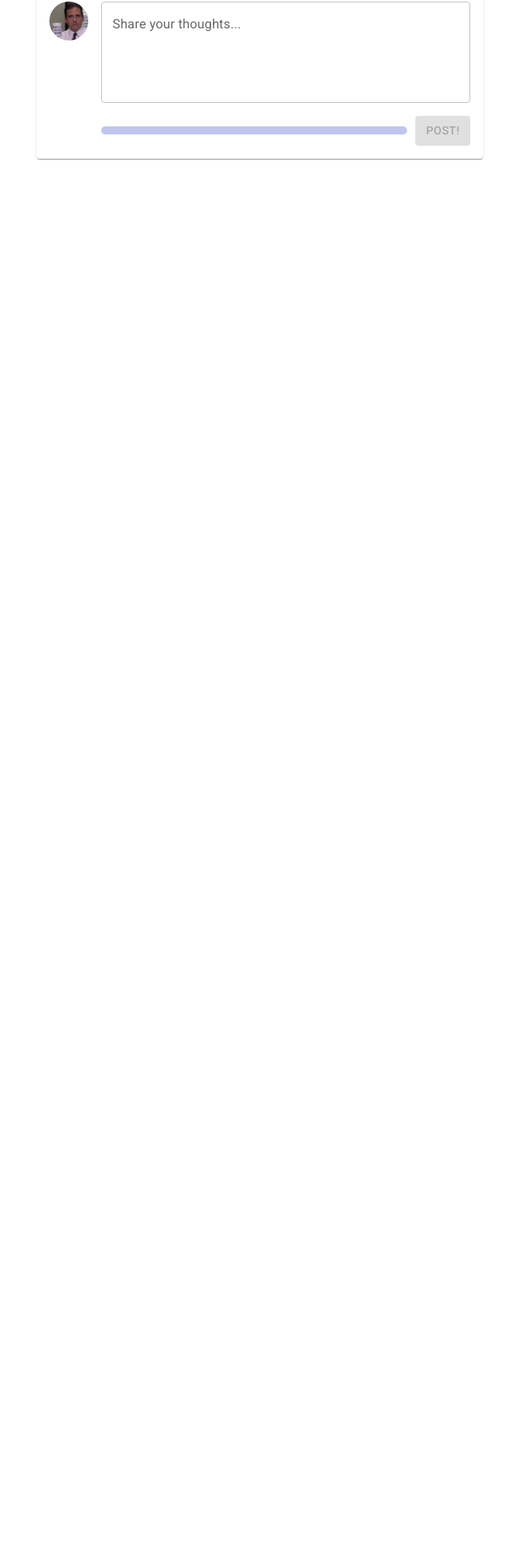
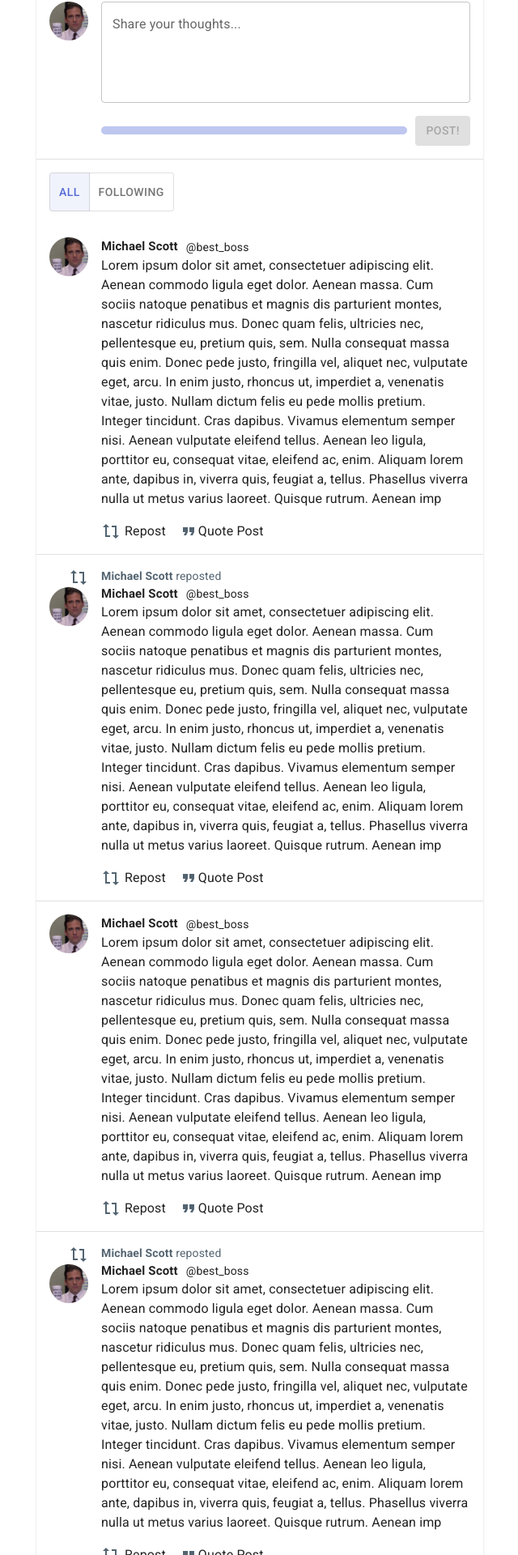
Before and after one commit to djunior97/postrr, a React (Create React App) app: page / in a window 1280 px wide. Shown: the part 94-2014 px from the top of the page at 81% size, without its empty margins (319-959 px from the left). Before the commit the page ends 800 px from the top, so only its background shows below. Built offline with nearby package versions, Linux system fonts and the light colour scheme.

Commit message:
feat: add new content to feed

```diff
--- a/src/components/Feed/index.js
+++ b/src/components/Feed/index.js
@@ -1,13 +1,50 @@
-import React from 'react'
+import React, { useState } from 'react'
+import Divider from '@mui/material/Divider'
+
+import ToggleButton from '@mui/material/ToggleButton'
 
 import { PostBox } from 'components/PostBox'
+import { Post } from 'components/Post'
 
-import { FeedContainer } from './styles'
+import { FeedContainer, ToggleContainer } from './styles'
 
 export function Feed() {
+  const [alignment, setAlignment] = useState('all')
+
+  const handleChange = (event, newAlignment) => {
+    setAlignment(newAlignment)
+  }
+
   return (
     <FeedContainer>
       <PostBox />
+
+      <Divider />
+
+      <ToggleContainer
+        color="primary"
+        value={alignment}
+        exclusive
+        onChange={handleChange}
+      >
+        <ToggleButton value="all">All</ToggleButton>
+        <ToggleButton value="following">Following</ToggleButton>
+      </ToggleContainer>
+
+      <Post />
+      <Divider />
+
+      <Post repost />
+      <Divider />
+
+      <Post />
+      <Divider />
+
+      <Post repost />
+      <Divider />
+
+      <Post />
+      <Divider />
     </FeedContainer>
   )
 }
--- a/src/components/Feed/styles.js
+++ b/src/components/Feed/styles.js
@@ -1,9 +1,11 @@
 import styled from '@emotion/styled'
-import { Paper } from '@mui/material'
+import { Paper, ToggleButtonGroup } from '@mui/material'
 
 export const FeedContainer = styled(Paper)`
   display: flex;
   flex-direction: column;
-  row-gap: 16px;
+`
+
+export const ToggleContainer = styled(ToggleButtonGroup)`
   padding: 16px;
 `
--- a/src/components/PostBox/styles.js
+++ b/src/components/PostBox/styles.js
@@ -5,6 +5,7 @@ export const PostBoxContainer = styled.div`
   display: flex;
   column-gap: 16px;
   width: 100%;
+  padding: 16px;
 `
 export const TextAreaSection = styled.div`
   display: flex;
```
